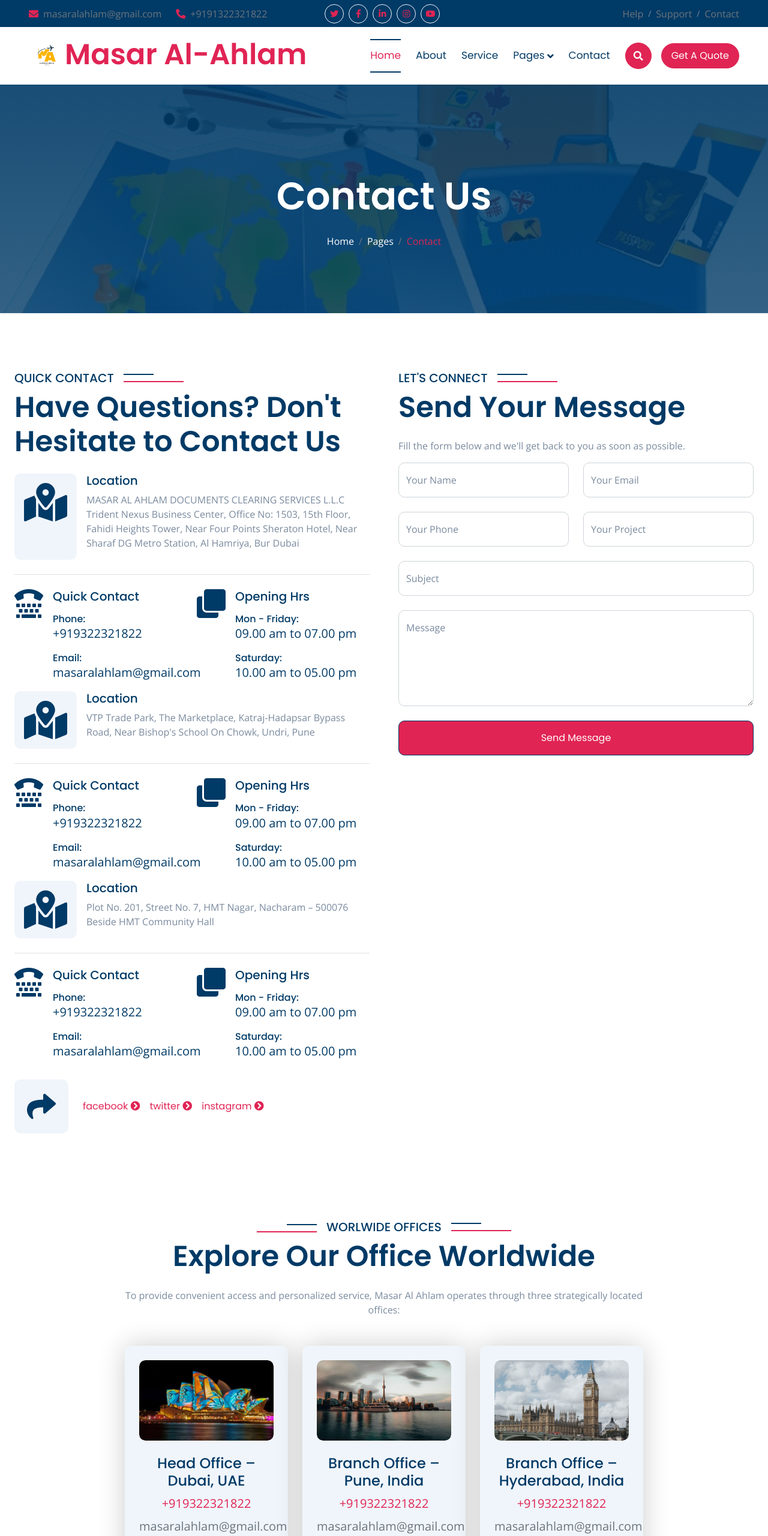
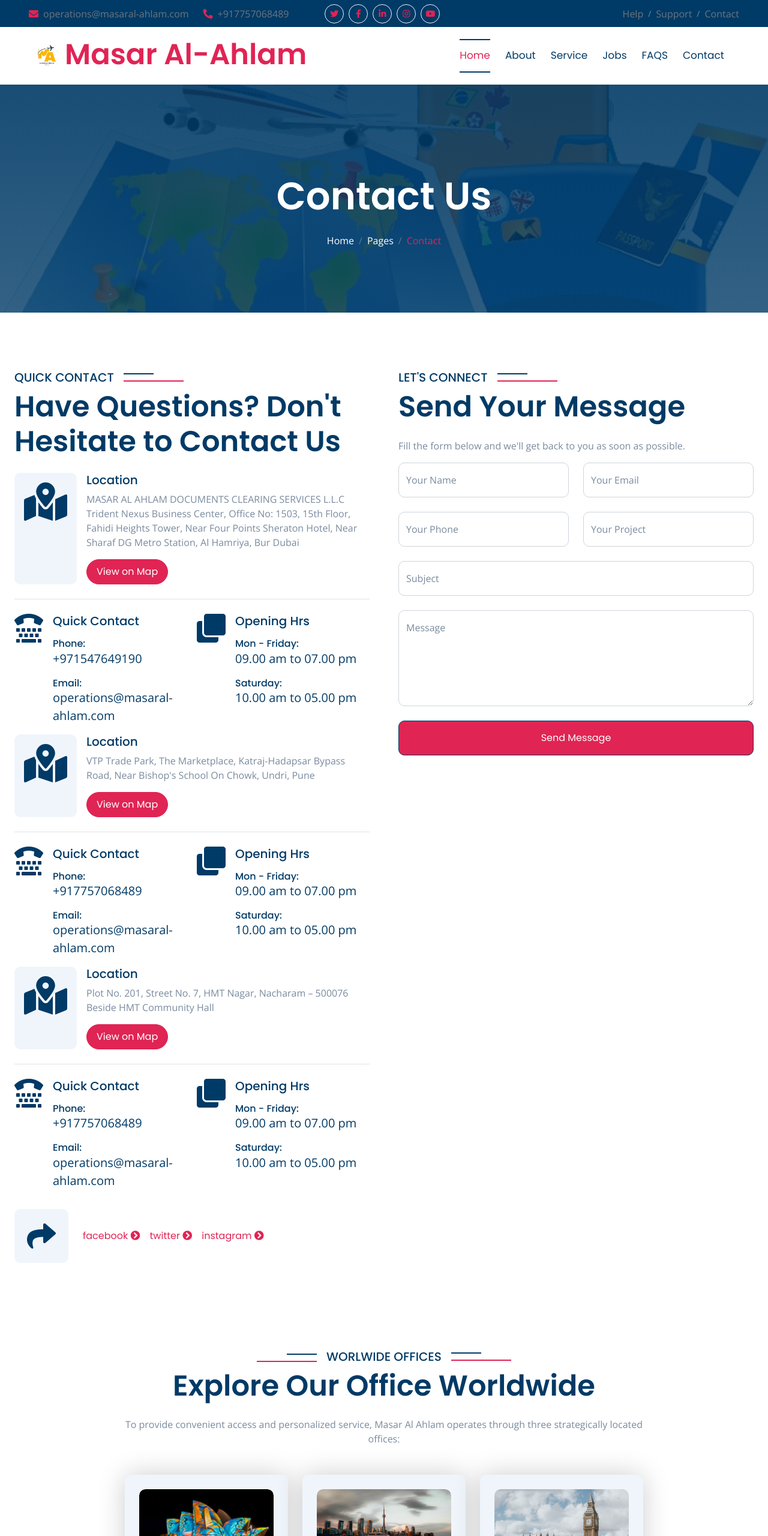
Before and after one commit to mahmoodkhan944/Masar_Al-Ahlam, a website: page public/contact.html in a window 1280 px wide. Shown: the top 2560 px of the page at 60% size. Drawn offline with nearby package versions, Linux system fonts and the light colour scheme; files whose address does not match are found by name.

Commit message:
Update contact.html

```diff
--- a/public/contact.html
+++ b/public/contact.html
@@ -11,10 +11,12 @@
   <!-- Google Web Fonts -->
   <link rel="preconnect" href="https://fonts.googleapis.com">
   <link rel="preconnect" href="https://fonts.gstatic.com" crossorigin>
-        <link href="https://fonts.googleapis.com/css2?family=Open+Sans:wght@400;500;600;700&family=Poppins:wght@200;300;400;500;600&display=swap" rel="stylesheet">
+  <link
+    href="https://fonts.googleapis.com/css2?family=Open+Sans:wght@400;500;600;700&family=Poppins:wght@200;300;400;500;600&display=swap"
+    rel="stylesheet">
 
   <!-- Icon Font Stylesheet -->
-        <link rel="stylesheet" href="https://use.fontawesome.com/releases/v5.15.4/css/all.css"/>
+  <link rel="stylesheet" href="https://use.fontawesome.com/releases/v5.15.4/css/all.css" />
   <link href="https://cdn.jsdelivr.net/npm/bootstrap-icons@1.4.1/font/bootstrap-icons.css" rel="stylesheet">
 
   <!-- Libraries Stylesheet -->
@@ -56,7 +58,8 @@
 <body>
 
   <!-- Spinner Start -->
-        <div id="spinner" class="show bg-white position-fixed translate-middle w-100 vh-100 top-50 start-50 d-flex align-items-center justify-content-center">
+  <div id="spinner"
+    class="show bg-white position-fixed translate-middle w-100 vh-100 top-50 start-50 d-flex align-items-center justify-content-center">
     <div class="spinner-border text-secondary" style="width: 3rem; height: 3rem;" role="status">
       <span class="sr-only">Loading...</span>
     </div>
@@ -69,9 +72,10 @@
     <div class="row gx-0 align-items-center">
       <div class="col-lg-5 text-center text-lg-start mb-lg-0">
         <div class="d-flex">
-          <a href="mailto:masaralahlam@gmail.com" class="text-muted me-4" target=""><i
-              class="fas fa-envelope text-secondary me-2"></i>masaralahlam@gmail.com</a>
-          <a href="tel:+9191322321822" class="text-muted me-0"><i class="fas fa-phone-alt text-secondary me-2"></i>+9191322321822</a>
+          <a href="mailto:operations@masaral-ahlam.com" class="text-muted me-4"><i
+              class="fas fa-envelope text-secondary me-2"></i>operations@masaral-ahlam.com</a>
+          <a href="tel:+917757068489" class="text-muted me-0"><i
+              class="fas fa-phone-alt text-secondary me-2"></i>+917757068489</a>
         </div>
       </div>
       <div class="col-lg-3 row-cols-1 text-center mb-2 mb-lg-0">
@@ -90,9 +94,9 @@
       </div>
       <div class="col-lg-4 text-center text-lg-end">
         <div class="d-inline-flex align-items-center" style="height: 45px;">
-          <a href="#" class="text-muted me-2"> Help</a><small> / </small>
-          <a href="#" class="text-muted mx-2"> Support</a><small> / </small>
-          <a href="/contact.html" class="text-muted ms-2"> Contact</a>
+          <a href="contact.html" class="text-muted me-2"> Help</a><small> / </small>
+          <a href="contact.html" class="text-muted mx-2"> Support</a><small> / </small>
+          <a href="contact.html" class="text-muted ms-2"> Contact</a>
         </div>
       </div>
     </div>
@@ -115,28 +119,16 @@
           <a href="index.html" class="nav-item nav-link active">Home</a>
           <a href="about.html" class="nav-item nav-link">About</a>
           <a href="service.html" class="nav-item nav-link">Service</a>
-          <div class="nav-item dropdown">
-            <a href="#" class="nav-link" data-bs-toggle="dropdown"><span class="dropdown-toggle">Pages</span></a>
-            <div class="dropdown-menu m-0">
-              <a href="feature.html" class="dropdown-item">Feature</a>
-              <a href="countries.html" class="dropdown-item">Countries</a>
-              <a href="testimonial.html" class="dropdown-item">Testimonial</a>
-              <a href="mission.html" class="dropdown-item">Mission</a>
-              <a href="404.html" class="dropdown-item">404 Page</a>
-            </div>
-          </div>
+          <a href="jobs.html" class="nav-item nav-link">Jobs</a>
+          <a href="faq.html" class="nav-item nav-link">FAQS</a>
           <a href="contact.html" class="nav-item nav-link">Contact</a>
         </div>
-        <button class="btn btn-primary btn-md-square border-secondary mb-3 mb-md-3 mb-lg-0 me-3" data-bs-toggle="modal"
-          data-bs-target="#searchModal"><i class="fas fa-search"></i></button>
-        <a href="" class="btn btn-primary border-secondary rounded-pill py-2 px-4 px-lg-3 mb-3 mb-md-3 mb-lg-0">Get A
-          Quote</a>
       </div>
     </nav>
   </div>
   <!-- Navbar & Hero End -->
 
-        <!-- Modal Search Start -->
+  <!-- Modal Search Start
         <div class="modal fade" id="searchModal" tabindex="-1" aria-labelledby="exampleModalLabel" aria-hidden="true">
             <div class="modal-dialog modal-fullscreen">
                 <div class="modal-content rounded-0">
@@ -153,7 +145,7 @@
                 </div>
             </div>
         </div>
-        <!-- Modal Search End -->
+         Modal Search End -->
 
   <!-- Header Start -->
   <div class="container-fluid bg-breadcrumb">
@@ -181,7 +173,12 @@
             <i class="fas fa-map-marked-alt fa-4x text-primary bg-light p-3 rounded"></i>
             <div class="ps-3">
               <h5>Location</h5>
-                                <p>MASAR AL AHLAM DOCUMENTS CLEARING SERVICES L.L.C Trident Nexus Business Center, Office No: 1503, 15th Floor, Fahidi Heights Tower, Near Four Points Sheraton Hotel, Near Sharaf DG Metro Station, Al Hamriya, Bur Dubai</p>
+              <p>MASAR AL AHLAM DOCUMENTS CLEARING SERVICES L.L.C Trident Nexus Business Center, Office No: 1503, 15th
+                Floor, Fahidi Heights Tower, Near Four Points Sheraton Hotel, Near Sharaf DG Metro Station, Al Hamriya,
+                Bur Dubai</p>
+              <a href="https://maps.app.goo.gl/ewc6dag6HVgyrLPM6" target="_blank" rel="noopener noreferrer"
+                class="btn btn-primary border-secondary rounded-pill py-2 px-4 px-lg-3 mb-3 mb-md-3 mb-lg-0">View on Map
+              </a>
             </div>
           </div>
           <div class="row g-3">
@@ -192,11 +189,12 @@
                   <h5 class="mb-3">Quick Contact</h5>
                   <div class="mb-3">
                     <h6 class="mb-0">Phone:</h6>
-                                            <a href="#" class="fs-5 text-primary">+919322321822</a>
+                    <a href="tel:+971547649190" class="fs-5 text-primary">+971547649190</a>
                   </div>
                   <div class="mb-3">
                     <h6 class="mb-0">Email:</h6>
-                                            <a href="#" class="fs-5 text-primary">masaralahlam@gmail.com</a>
+                    <a href="mailto:operations@masaral-ahlam.com"
+                      class="fs-5 text-primary">operations@masaral-ahlam.com</a>
                   </div>
                 </div>
               </div>
@@ -222,7 +220,11 @@
             <i class="fas fa-map-marked-alt fa-4x text-primary bg-light p-3 rounded"></i>
             <div class="ps-3">
               <h5>Location</h5>
-                                <p>VTP Trade Park, The Marketplace, Katraj-Hadapsar Bypass Road, Near Bishop's School On Chowk, Undri, Pune</p>
+              <p>VTP Trade Park, The Marketplace, Katraj-Hadapsar Bypass Road, Near Bishop's School On Chowk, Undri,
+                Pune</p>
+              <a href="https://maps.app.goo.gl/s3gNvBhQU2hmwwEy5" target="_blank" rel="noopener noreferrer"
+                class="btn btn-primary border-secondary rounded-pill py-2 px-4 px-lg-3 mb-3 mb-md-3 mb-lg-0">View on Map
+              </a>
             </div>
           </div>
           <div class="row g-3">
@@ -233,11 +235,12 @@
                   <h5 class="mb-3">Quick Contact</h5>
                   <div class="mb-3">
                     <h6 class="mb-0">Phone:</h6>
-                                            <a href="#" class="fs-5 text-primary">+919322321822</a>
+                    <a href="tel:+917757068489" class="fs-5 text-primary">+917757068489</a>
                   </div>
                   <div class="mb-3">
                     <h6 class="mb-0">Email:</h6>
-                                            <a href="#" class="fs-5 text-primary">masaralahlam@gmail.com</a>
+                    <a href="mailto:operations@masaral-ahlam.com"
+                      class="fs-5 text-primary">operations@masaral-ahlam.com</a>
                   </div>
                 </div>
               </div>
@@ -264,6 +267,9 @@
             <div class="ps-3">
               <h5>Location</h5>
               <p>Plot No. 201, Street No. 7, HMT Nagar, Nacharam – 500076 Beside HMT Community Hall</p>
+              <a href="https://maps.app.goo.gl/BzikLUkJ7JD29Agy6" target="_blank" rel="noopener noreferrer"
+                class="btn btn-primary border-secondary rounded-pill py-2 px-4 px-lg-3 mb-3 mb-md-3 mb-lg-0">View on Map
+              </a>
             </div>
           </div>
           <div class="row g-3">
@@ -274,11 +280,12 @@
                   <h5 class="mb-3">Quick Contact</h5>
                   <div class="mb-3">
                     <h6 class="mb-0">Phone:</h6>
-                                            <a href="#" class="fs-5 text-primary">+919322321822</a>
+                    <a href="tel:+917757068489" class="fs-5 text-primary">+917757068489</a>
                   </div>
                   <div class="mb-3">
                     <h6 class="mb-0">Email:</h6>
-                                            <a href="#" class="fs-5 text-primary">masaralahlam@gmail.com</a>
+                    <a href="mailto:operations@masaral-ahlam.com"
+                      class="fs-5 text-primary">operations@masaral-ahlam.com</a>
                   </div>
                 </div>
               </div>
@@ -302,12 +309,17 @@
           </div>
           <div class="d-flex align-items-center pt-3">
             <div class="me-4">
-                                <div class="bg-light d-flex align-items-center justify-content-center" style="width: 90px; height: 90px; border-radius: 10px;"><i class="fas fa-share fa-3x text-primary"></i></div>
+              <div class="bg-light d-flex align-items-center justify-content-center"
+                style="width: 90px; height: 90px; border-radius: 10px;"><i class="fas fa-share fa-3x text-primary"></i>
+              </div>
             </div>
             <div class="d-flex">
-                                <a class="btn btn-secondary border-secondary me-2 p-0" href="">facebook <i class="fas fa-chevron-circle-right"></i></a>
-                                <a class="btn btn-secondary border-secondary mx-2 p-0" href="">twitter <i class="fas fa-chevron-circle-right"></i></a>
-                                <a class="btn btn-secondary border-secondary mx-2 p-0" href="">instagram <i class="fas fa-chevron-circle-right"></i></a>
+              <a class="btn btn-secondary border-secondary me-2 p-0" href="">facebook <i
+                  class="fas fa-chevron-circle-right"></i></a>
+              <a class="btn btn-secondary border-secondary mx-2 p-0" href="">twitter <i
+                  class="fas fa-chevron-circle-right"></i></a>
+              <a class="btn btn-secondary border-secondary mx-2 p-0" href="">instagram <i
+                  class="fas fa-chevron-circle-right"></i></a>
             </div>
           </div>
         </div>
@@ -351,7 +363,8 @@
               </div>
               <div class="col-12">
                 <div class="form-floating">
-                                        <textarea class="form-control" placeholder="Leave a message here" id="message" name="message" style="height: 160px" required></textarea>
+                  <textarea class="form-control" placeholder="Leave a message here" id="message" name="message"
+                    style="height: 160px" required></textarea>
                   <label for="message">Message</label>
                 </div>
               </div>
@@ -373,7 +386,8 @@
                   <h5 class="sub-title text-primary px-3">Worlwide Offices</h5>
                 </div>
                 <h1 class="display-5 mb-4">Explore Our Office Worldwide</h1>
-          <p class="mb-0">To provide convenient access and personalized service, Masar Al Ahlam operates through three strategically located offices:</p>
+                <p class="mb-0">To provide convenient access and personalized service, Masar Al Ahlam operates through
+                  three strategically located offices:</p>
               </div>
               <div class="row g-4 justify-content-center">
                 <div class="col-md-6 col-lg-6 col-xl-3 wow fadeInUp" data-wow-delay="0.1s">
@@ -383,8 +397,9 @@
                     </div>
                     <div class="office-content d-flex flex-column flex-grow-1">
                       <h4 class="mb-2">Head Office – Dubai, UAE</h4>
-                <a href="#" class="text-secondary fs-5 mb-2">+919322321822</a>
-                <a href="#" class="text-muted fs-5 mb-2">masaralahlam@gmail.com</a>
+                      <a href="tel:+971547649190" class="text-secondary fs-5 mb-2">+971547649190</a>
+                      <a href="mailto:operations@masaral-ahlam.com"
+                        class="text-muted fs-5 mb-2">operations@masaral-ahlam.com</a>
                       <p class="mb-0 flex-grow-1">MASAR AL AHLAM DOCUMENTS CLEARING SERVICES L.L.C
                         Trident Nexus Business Center,
                         Office No: 1503, 15th Floor, Fahidi Heights Tower,
@@ -400,8 +415,9 @@
                     </div>
                     <div class="office-content d-flex flex-column flex-grow-1">
                       <h4 class="mb-2">Branch Office – Pune, India</h4>
-                <a href="#" class="text-secondary fs-5 mb-2">+919322321822</a>
-                <a href="#" class="text-muted fs-5 mb-2">masaralahlam@gmail.com</a>
+                      <a href="tel:+917757068489" class="text-secondary fs-5 mb-2">+917757068489</a>
+                      <a href="mailto:operations@masaral-ahlam.com"
+                        class="text-muted fs-5 mb-2">operations@masaral-ahlam.com</a>
                       <p class="mb-0 flex-grow-1">VTP Trade Park, The Marketplace,
                         Katraj-Hadapsar Bypass Road, Near Bishop's School On Chowk,
                         Undri, Pune</p>
@@ -415,8 +431,9 @@
                     </div>
                     <div class="office-content d-flex flex-column flex-grow-1">
                       <h4 class="mb-2">Branch Office – Hyderabad, India</h4>
-                <a href="#" class="text-secondary fs-5 mb-2">+919322321822</a>
-                <a href="#" class="text-muted fs-5 mb-2">masaralahlam@gmail.com</a>
+                      <a href="tel:+917757068489" class="text-secondary fs-5 mb-2">+917757068489</a>
+                      <a href="mailto:operations@masaral-ahlam.com"
+                        class="text-muted fs-5 mb-2">operations@masaral-ahlam.com</a>
                       <p class="mb-0 flex-grow-1">Plot No. 201, Street No. 7,
                         HMT Nagar, Nacharam – 500076
                         Beside HMT Community Hall</p>
@@ -436,17 +453,14 @@
               <div class="col-md-6 col-lg-6 col-xl-3">
                 <div class="footer-item d-flex flex-column">
                   <h4 class="text-secondary mb-4">Contact Info</h4>
-            <a href=""><i class="fa fa-map-marker-alt me-2"></i> VTP Trade Park, The Marketplace, Katraj-Hadapsar Bypass Road, Near Bishop's School On Chowk, Undri, Pune</a>
-            <a href=""><i class="fas fa-envelope me-2"></i> masaralahlam@gmail.com</a>
-            <a href=""><i class="fas fa-phone me-2"></i> +919322321822</a>
-            <a href="" class="mb-3"><i class="fas fa-print me-2"></i> +919322321822</a>
-            <div class="d-flex align-items-center">
-              <i class="fas fa-share fa-2x text-secondary me-2"></i>
-              <a class="btn mx-1" href=""><i class="fab fa-facebook-f"></i></a>
-              <a class="btn mx-1" href=""><i class="fab fa-twitter"></i></a>
-              <a class="btn mx-1" href=""><i class="fab fa-instagram"></i></a>
-              <a class="btn mx-1" href=""><i class="fab fa-linkedin-in"></i></a>
-            </div>
+                  <p>Head Office – Dubai, UAE</p>
+                  <a href="https://maps.app.goo.gl/ewc6dag6HVgyrLPM6" target="_blank"><i
+                      class="fa fa-map-marker-alt me-2"></i> MASAR AL AHLAM DOCUMENTS CLEARING SERVICES L.L.C</a>
+                  <a href="mailto:operations@masaral-ahlam.com" target="_blank"><i
+                      class="fas fa-envelope me-2"></i>operations@masaral-ahlam.com</a>
+                  <a href="tel:+917757068489"><i class="fas fa-phone me-2"></i>+917757068489</a>
+                  <a href="tel:+971547649190" class="mb-3"><i class="fas fa-print me-2"></i>+971547649190</a>
+
                 </div>
               </div>
               <div class="col-md-6 col-lg-6 col-xl-3">
@@ -457,7 +471,7 @@
                     <p class="text-white mb-0">09.00 am to 07.00 pm</p>
                   </div>
                   <div class="mb-3">
-              <h6 class="text-muted mb-0">Satday:</h6>
+                    <h6 class="text-muted mb-0">Saturday:</h6>
                     <p class="text-white mb-0">10.00 am to 05.00 pm</p>
                   </div>
                   <div class="mb-3">
@@ -468,12 +482,12 @@
               </div>
               <div class="col-md-6 col-lg-6 col-xl-3">
                 <div class="footer-item d-flex flex-column">
-            <h4 class="text-secondary mb-4">Our Services</h4>
-            <a href="#" class=""><i class="fas fa-angle-right me-2"></i> Business</a>
-            <a href="#" class=""><i class="fas fa-angle-right me-2"></i> Evaluation</a>
-            <a href="#" class=""><i class="fas fa-angle-right me-2"></i> Migrate</a>
-            <a href="#" class=""><i class="fas fa-angle-right me-2"></i> Study</a>
-            <a href="#" class=""><i class="fas fa-angle-right me-2"></i> Counselling</a>
+                  <h4 class="text-secondary mb-4">Quick Links</h4>
+                  <a href="about.html" class=""><i class="fas fa-angle-right me-2"></i> About Us</a>
+                  <a href="service.html" class=""><i class="fas fa-angle-right me-2"></i> Services</a>
+                  <a href="feature.html" class=""><i class="fas fa-angle-right me-2"></i>Jobs</a>
+                  <a href="faq.html" class=""><i class="fas fa-angle-right me-2"></i>FAQ</a>
+                  <a href="contact.html" class=""><i class="fas fa-angle-right me-2"></i>Contact Us</a>
                 </div>
               </div>
               <div class="col-md-6 col-lg-6 col-xl-3">
@@ -493,20 +507,19 @@
         </div>
         <!-- Footer End -->
 
-
         <!-- Copyright Start -->
         <div class="container-fluid copyright py-4">
           <div class="container">
             <div class="row g-4 align-items-center">
               <div class="col-md-6 text-center text-md-start mb-md-0">
                 <span class="text-white"><a href="#" class="border-bottom text-white"><i
-                class="fas fa-copyright text-light me-2"></i>Masar Al-Ahlam</a>, All right reserved.</span>
+                      class="fas fa-copyright text-light me-2"></i>2024 Masar Al-Ahlam</a>, All right reserved.</span>
               </div>
               <div class="col-md-6 text-center text-md-end text-white">
-          <!--/*** This template is free as long as you keep the below author's credit link/attribution link/backlink. ***/-->
-          <!--/*** If you'd like to use the template without the below author's credit link/attribution link/backlink, ***/-->
+                <!--/*** This template is free as long as you keep the below author’s credit link/attribution link/backlink. ***/-->
+                <!--/*** If you'd like to use the template without the below author’s credit link/attribution link/backlink, ***/-->
                 <!--/*** you can purchase the Credit Removal License from "https://htmlcodex.com/credit-removal". ***/-->
-          Designed By <a class="border-bottom text-white" href="">ASC Enterprises</a>
+
               </div>
             </div>
           </div>
@@ -533,7 +546,7 @@
 
         <!-- Contact Form Script -->
         <script>
-        document.getElementById('contactForm').addEventListener('submit', async function(e) {
+          document.getElementById('contactForm').addEventListener('submit', async function (e) {
             e.preventDefault();
 
             const submitBtn = document.getElementById('submitBtn');
```
Lines whose indentation alone changed are shown as unchanged.
